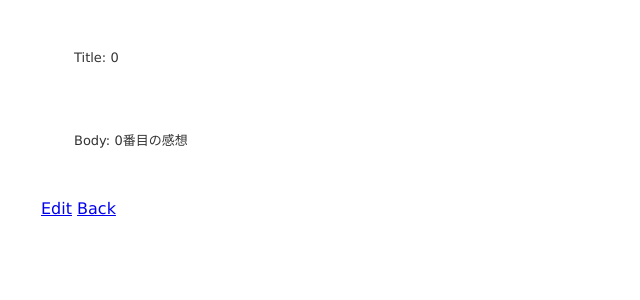
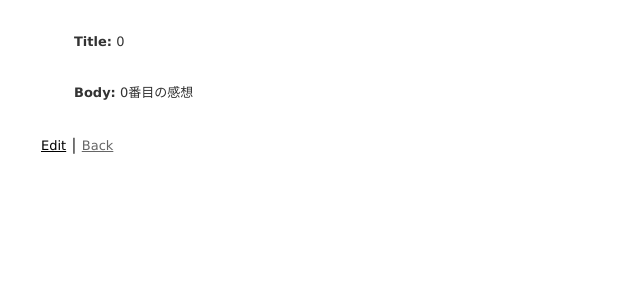
Before and after one commit to dede-sato/Task2, a Rails app: page /books/1 in a window 1280 px wide. Shown: the top 300 px of the page, without its empty margins (0-640 px from the left). Run offline with Rails 7, Linux system fonts and the light colour scheme; data comes from the database, SQL or seed files in the repository; style sheets or scripts are compiled from the project's sources.

Commit message:
task2 completely done

```diff
--- a/app/assets/stylesheets/application.css
+++ b/app/assets/stylesheets/application.css
@@ -12,7 +12,8 @@ body {
 
 /* リンク移行ボタン */
 .click {
-  color: #333;
+  color: #666;
+  font-size: 13px;
 }
 
 .click:hover {
--- a/app/assets/stylesheets/books.scss
+++ b/app/assets/stylesheets/books.scss
@@ -34,6 +34,7 @@ td {
 // 詳細、編集、削除の移行
 .jump {
   color: #000;
+  font-size: 13px;
 
 }
 
@@ -47,3 +48,15 @@ td {
 .form p {
   margin: 0;
 }
+
+// showに関するもの
+.content-s p {
+  font-family: verdana, arial, helvetica, sans-serif;
+  font-size: 13px;
+  line-height: 18px;
+  margin: 33px;
+}
+
+.homeT {
+  font-weight: bold;
+}
--- a/app/views/books/edit.html.erb
+++ b/app/views/books/edit.html.erb
@@ -2,7 +2,8 @@
   <h1>Editing Book</h1>
   <%= render 'form' %>
   <th>
-    <td><%= link_to 'Show', book_path(@book) %></td>
-    <td><%= link_to 'Back', books_path %></td>
+    <td><%= link_to 'Show', book_path(@book), class:'jump' %></td>
+    <span>|</span>
+    <td><%= link_to 'Back', books_path, class:'click' %></td>
   </th>
 </div>
--- a/app/views/books/show.html.erb
+++ b/app/views/books/show.html.erb
@@ -1,4 +1,4 @@
-<div class="content">
+<div class="content-s">
   <tr>
     <p><span class="homeT">Title:</span>
       <%= @book.title %>
@@ -11,7 +11,8 @@
   </tr>
 
   <tr>
-    <td><%= link_to 'Edit', edit_book_path(@book) %></td>
-    <td><%= link_to 'Back', books_path %></td>
+    <td><%= link_to 'Edit', edit_book_path(@book), class:'jump' %></td>
+    <span>|</span>
+    <td><%= link_to 'Back', books_path, class:'click' %></td>
   </tr>
 </div>
```
